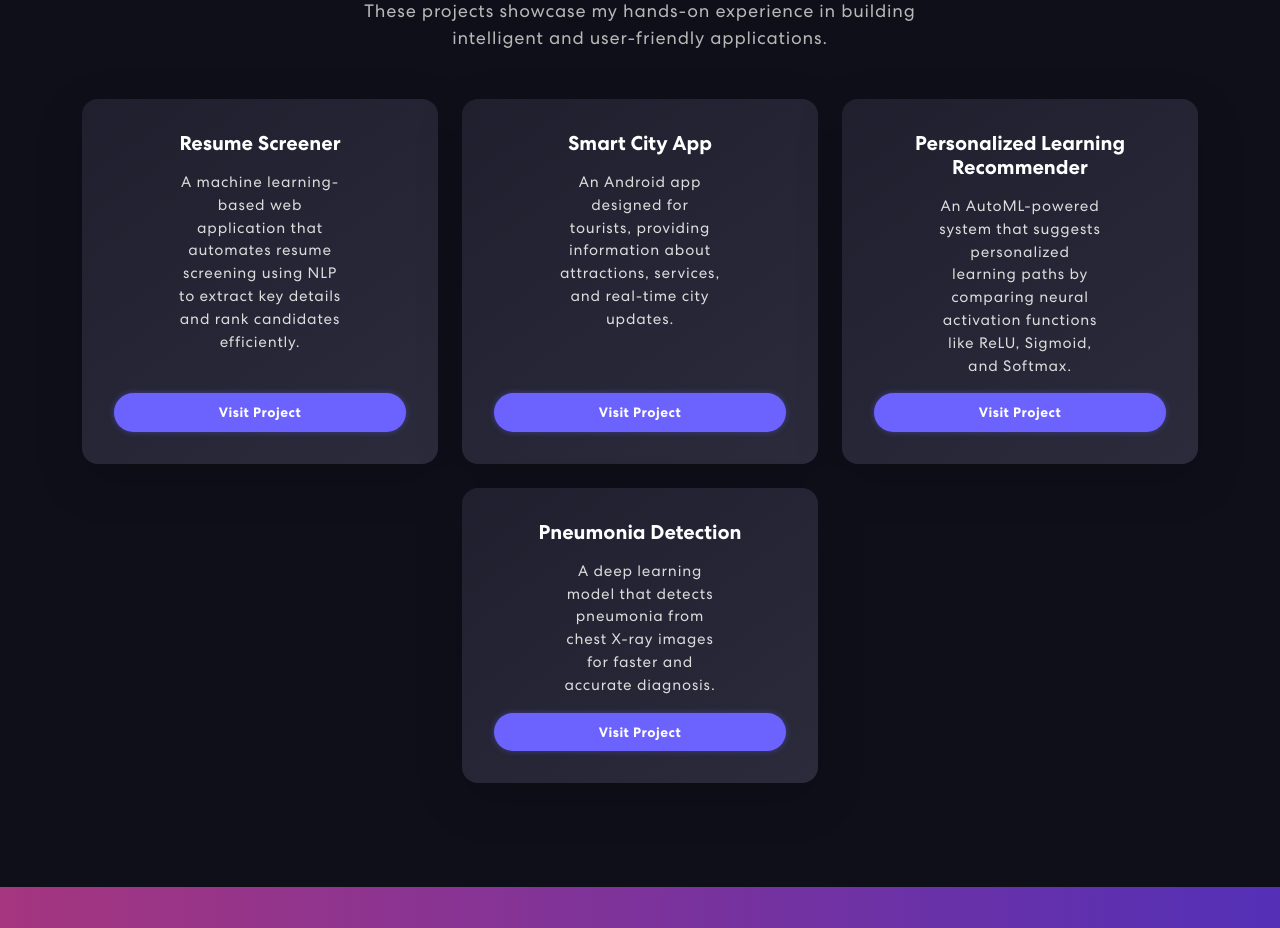
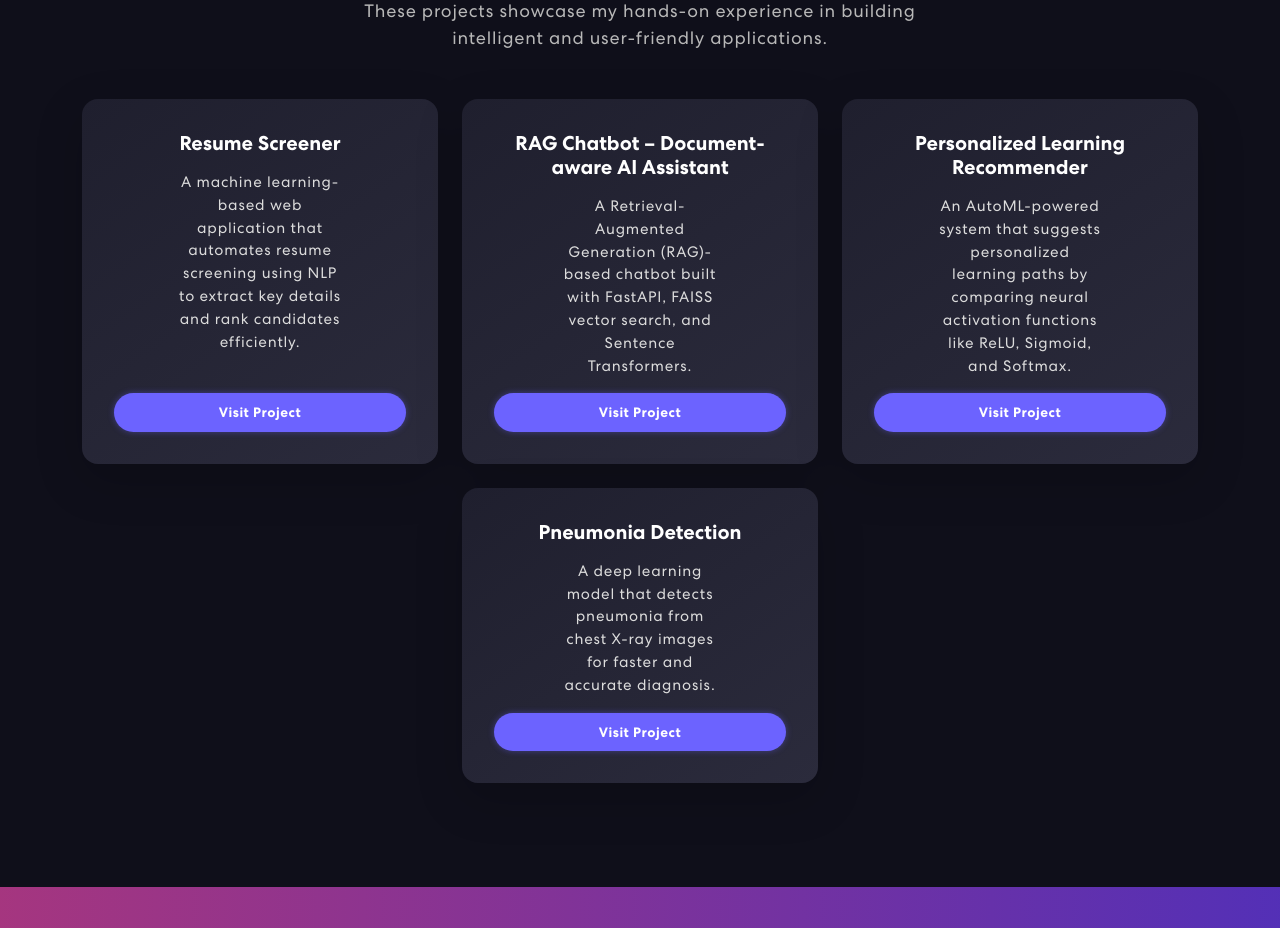
Before and after one commit to A-LOGESHWARAN/React_portfolio, a React (Create React App) app: page / in a window 1280 px wide. Shown: the part 1600-2528 px from the top of the page. Built offline with nearby package versions, Linux system fonts and the light colour scheme.

Commit message:
projects

```diff
--- a/src/components/Projects.js
+++ b/src/components/Projects.js
@@ -11,10 +11,10 @@ export const Projects = () => {
       github: "https://github.com/A-LOGESHWARAN/Resume_screener",
     },
     {
-      title: "Smart City App",
+      title: "RAG Chatbot – Document-aware AI Assistant",
       description:
-        "An Android app designed for tourists, providing information about attractions, services, and real-time city updates.",
-      github: "https://github.com/yourusername/smart-city",
+        "A Retrieval-Augmented Generation (RAG)-based chatbot built with FastAPI, FAISS vector search, and Sentence Transformers.",
+      github: "https://github.com/A-LOGESHWARAN/BOT",
     },
     {
       title: "Personalized Learning Recommender",
```
